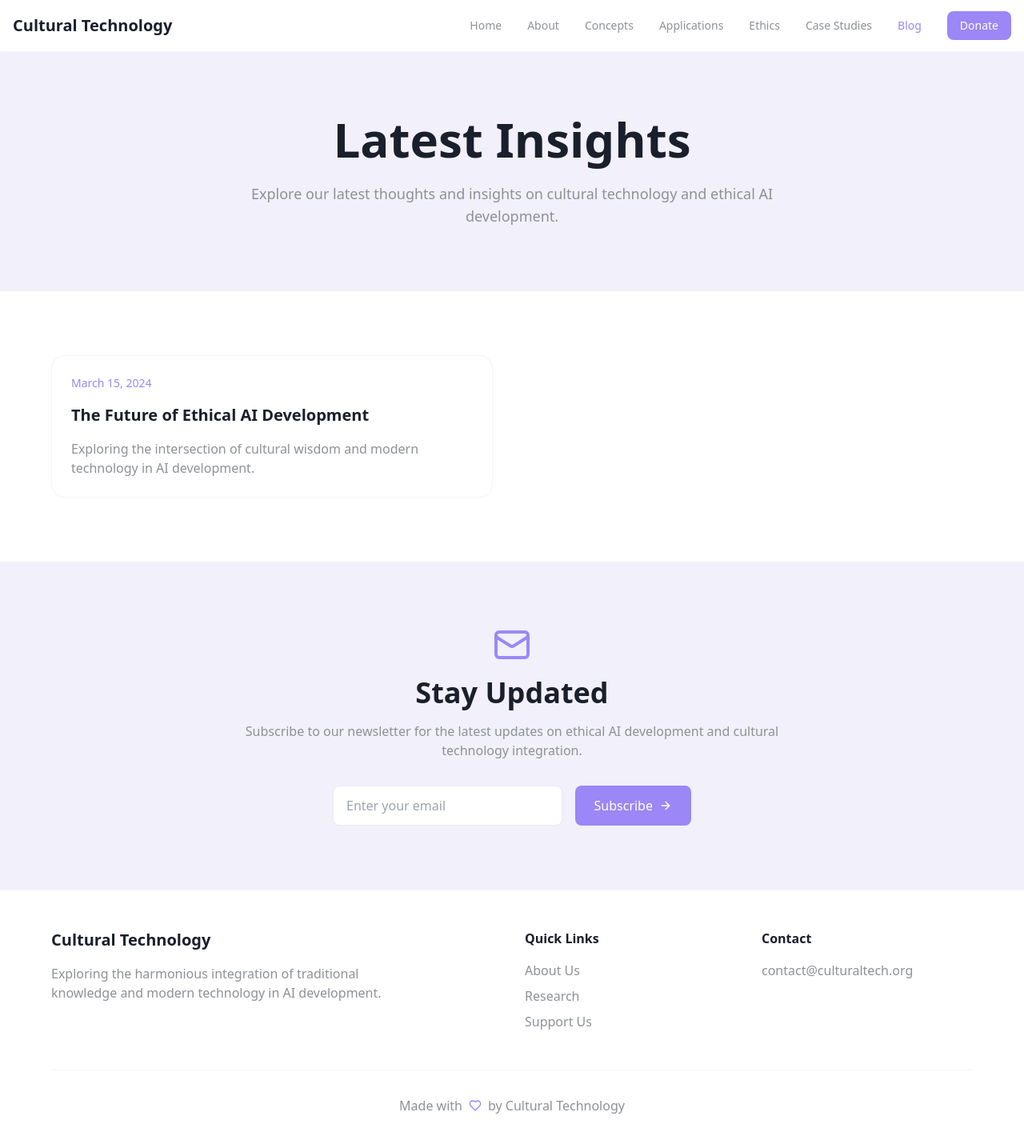
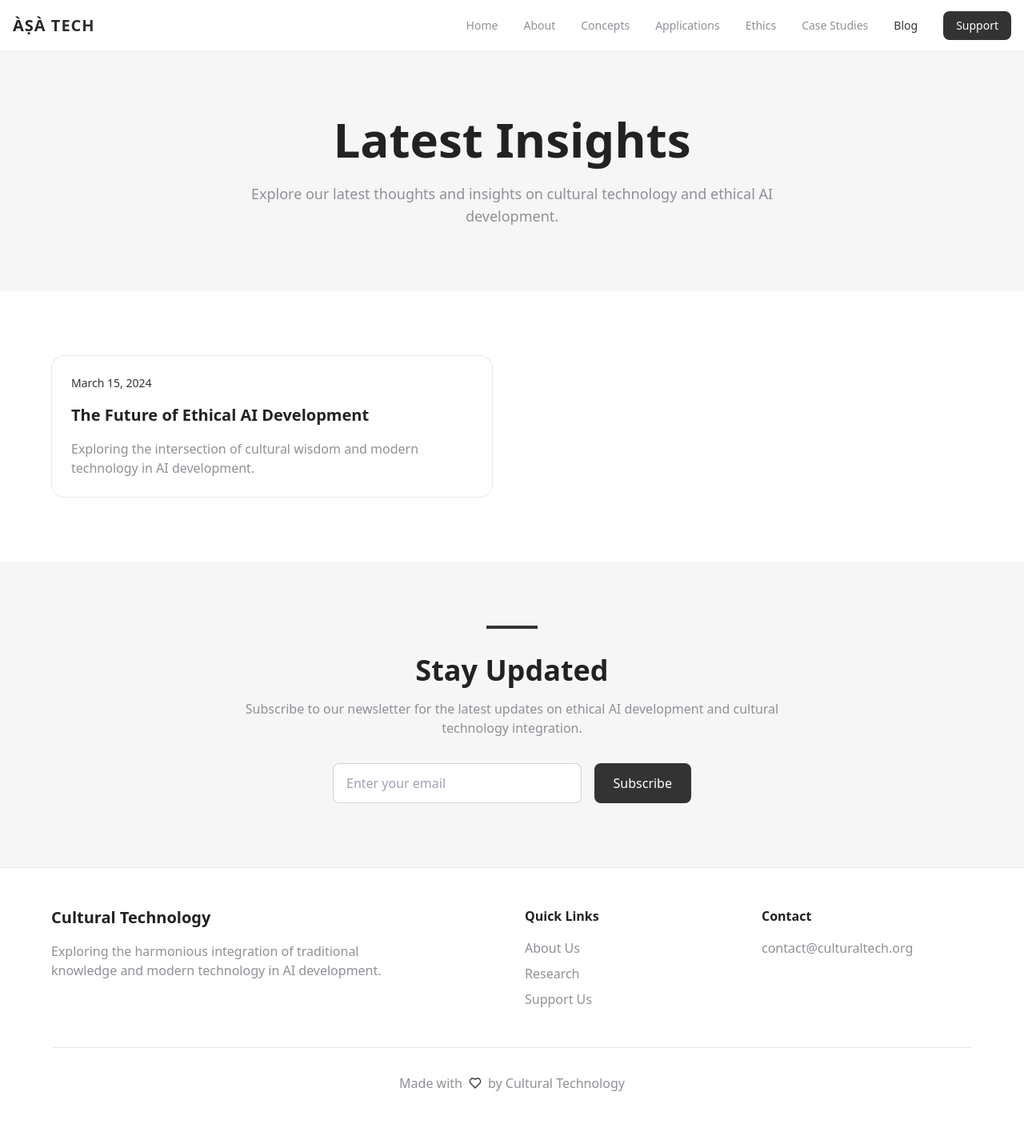
Before and after one commit to Logonotobscurity/cultural-bridge-tech, a React (Vite) app: page /blog in a window 1280 px wide. Shown: the top 1430 px of the page at 80% size. Built offline with nearby package versions, Linux system fonts and the light colour scheme.

Commit message:
Refactor website design
Update website design to be minimalist, monochrome, and incorporate Yoruba patterns.  Remove all icons.

```diff
--- a/src/components/Navigation.tsx
+++ b/src/components/Navigation.tsx
@@ -1,7 +1,6 @@
 
 import { useState } from "react";
 import { Link, useLocation } from "react-router-dom";
-import { Menu, X } from "lucide-react";
 import { motion, AnimatePresence } from "framer-motion";
 
 export const Navigation = () => {
@@ -22,8 +21,16 @@ export const Navigation = () => {
     <nav className="fixed top-0 left-0 right-0 z-50 bg-white/80 backdrop-blur-md border-b border-ct-primary/10">
       <div className="max-w-7xl mx-auto px-4">
         <div className="flex items-center justify-between h-16">
-          <Link to="/" className="font-bold text-ct-dark text-xl">
-            Cultural Technology
+          <Link
+            to="/"
+            className="font-bold text-ct-dark text-xl tracking-wider"
+            style={{
+              backgroundImage: "linear-gradient(45deg, #222222, #333333)",
+              WebkitBackgroundClip: "text",
+              WebkitTextFillColor: "transparent"
+            }}
+          >
+            ÀṢÀ TECH
           </Link>
 
           {/* Desktop Navigation */}
@@ -43,22 +50,22 @@ export const Navigation = () => {
             ))}
             <Link
               to="#donate"
-              className="px-4 py-2 bg-ct-primary text-white rounded-lg text-sm font-medium hover:bg-ct-primary/90 transition-colors"
+              className="px-4 py-2 bg-ct-primary text-white rounded-lg text-sm font-medium hover:opacity-90 transition-opacity"
             >
-              Donate
+              Support
             </Link>
           </div>
 
           {/* Mobile Menu Button */}
           <button
-            className="md:hidden"
+            className="md:hidden px-3 py-2 border border-ct-primary/10 rounded"
             onClick={() => setIsMenuOpen(!isMenuOpen)}
           >
-            {isMenuOpen ? (
-              <X className="w-6 h-6 text-ct-dark" />
-            ) : (
-              <Menu className="w-6 h-6 text-ct-dark" />
-            )}
+            <div className="space-y-1">
+              <span className={`block w-4 h-0.5 bg-ct-primary transform transition ${isMenuOpen ? 'rotate-45 translate-y-1.5' : ''}`}></span>
+              <span className={`block w-4 h-0.5 bg-ct-primary transition ${isMenuOpen ? 'opacity-0' : ''}`}></span>
+              <span className={`block w-4 h-0.5 bg-ct-primary transform transition ${isMenuOpen ? '-rotate-45 -translate-y-1.5' : ''}`}></span>
+            </div>
           </button>
         </div>
       </div>
@@ -89,10 +96,10 @@ export const Navigation = () => {
               ))}
               <Link
                 to="#donate"
-                className="block px-4 py-2 bg-ct-primary text-white rounded-lg text-sm font-medium hover:bg-ct-primary/90 transition-colors text-center"
+                className="block px-4 py-2 bg-ct-primary text-white rounded-lg text-sm font-medium hover:opacity-90 transition-opacity text-center"
                 onClick={() => setIsMenuOpen(false)}
               >
-                Donate
+                Support
               </Link>
             </div>
           </motion.div>
--- a/src/components/Newsletter.tsx
+++ b/src/components/Newsletter.tsx
@@ -1,7 +1,6 @@
 
 import { useState } from "react";
 import { motion } from "framer-motion";
-import { Mail, ArrowRight } from "lucide-react";
 import { toast } from "sonner";
 
 export const Newsletter = () => {
@@ -9,7 +8,6 @@ export const Newsletter = () => {
 
   const handleSubmit = (e: React.FormEvent) => {
     e.preventDefault();
-    // Here you would typically integrate with your newsletter service
     toast.success("Thank you for subscribing to our newsletter!");
     setEmail("");
   };
@@ -24,7 +22,7 @@ export const Newsletter = () => {
           viewport={{ once: true }}
         >
           <div className="mb-8">
-            <Mail className="w-12 h-12 text-ct-primary mx-auto mb-4" />
+            <div className="w-16 h-1 bg-ct-primary mx-auto mb-8" />
             <h2 className="text-3xl md:text-4xl font-bold text-ct-dark mb-4">
               Stay Updated
             </h2>
@@ -40,15 +38,14 @@ export const Newsletter = () => {
                 value={email}
                 onChange={(e) => setEmail(e.target.value)}
                 placeholder="Enter your email"
-                className="flex-1 px-4 py-3 rounded-lg border border-ct-primary/20 focus:outline-none focus:border-ct-primary"
+                className="flex-1 px-4 py-3 rounded-lg border border-ct-primary/20 focus:outline-none focus:border-ct-primary bg-white"
                 required
               />
               <button
                 type="submit"
-                className="px-6 py-3 bg-ct-primary text-white rounded-lg font-medium hover:bg-ct-primary/90 transition-colors group flex items-center justify-center gap-2"
+                className="px-6 py-3 bg-ct-primary text-white rounded-lg font-medium hover:opacity-90 transition-opacity"
               >
                 Subscribe
-                <ArrowRight className="w-4 h-4 group-hover:translate-x-1 transition-transform" />
               </button>
             </div>
           </form>
--- a/tailwind.config.ts
+++ b/tailwind.config.ts
@@ -63,11 +63,11 @@ export default {
           ring: 'hsl(var(--sidebar-ring))'
         },
         ct: {
-          primary: "#9b87f5",
+          primary: "#333333",
           secondary: "#8E9196",
-          accent: "#D6BCFA",
-          dark: "#1A1F2C",
-          light: "#F1F0FB",
+          accent: "#F1F0FB",
+          dark: "#222222",
+          light: "#F6F6F7",
         }
       },
       borderRadius: {
```
